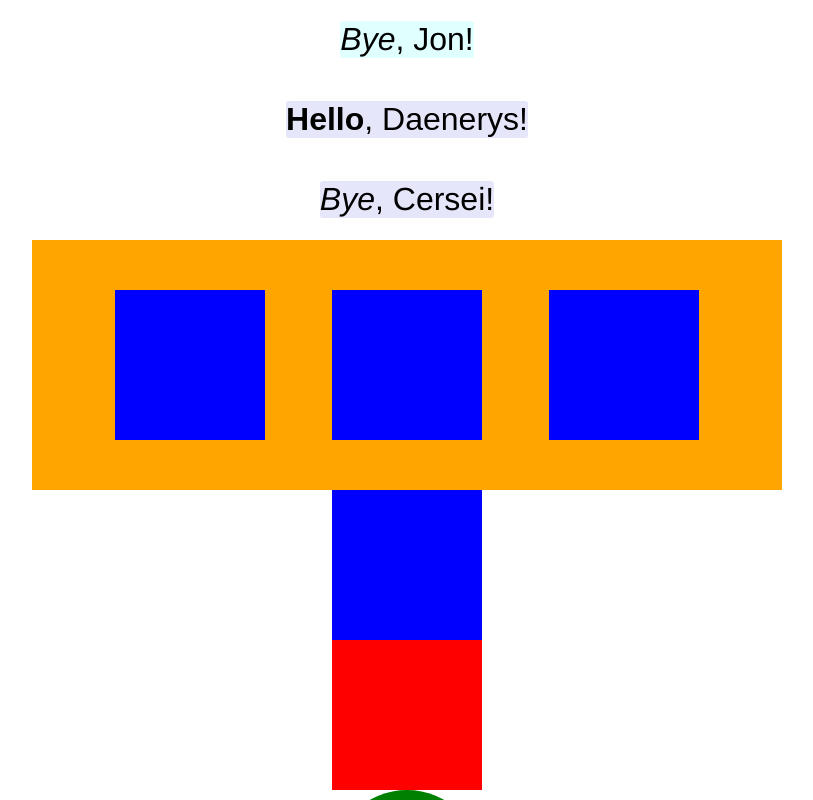
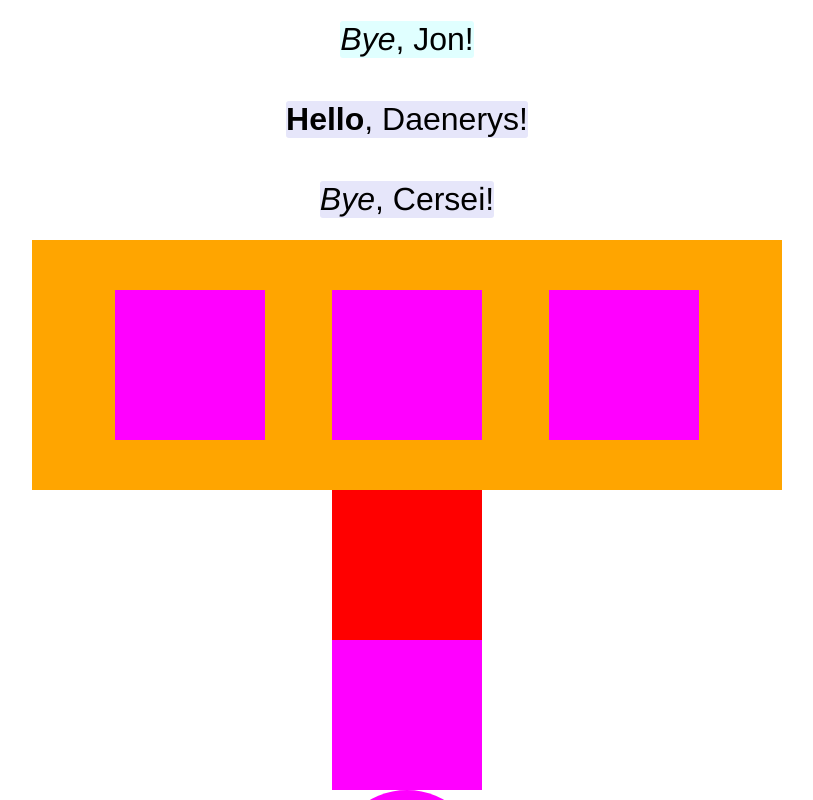
Before and after one commit to CodeCoreYVR/react-demo-june-2017, a React (Create React App) app: page / in a window 1280 px wide. Shown: the top 800 px of the page, without its empty margins (233-1046 px from the left). Built offline with nearby package versions, Linux system fonts and the light colour scheme.

Commit message:
Add solution to color cycle

```diff
--- a/src/components/App.js
+++ b/src/components/App.js
@@ -17,7 +17,9 @@ function App (props) {
       <Hello name='Daenerys' fontFamily='Papyrus' />
       <Hello name='Cersei' isBye={true} />
       <OrangeBox />
-      <Shape />
+      <Shape colors={
+        ['Red', 'Orange', 'Yellow', 'Green', 'Blue', 'Indigo', 'Violet']
+      } />
       <Shape bgColor='Red' />
       <Shape bgColor='Green' type='circle' />
       <Greetings names={['Jo', 'Dave', 'Lana', 'Dana', 'Tom']} />
--- a/src/components/Shape.js
+++ b/src/components/Shape.js
@@ -1,5 +1,44 @@
-import React from 'react';
+import React, {Component} from 'react';
 
+const COLORS = ['Magenta', 'Yellow', 'Cyan'];
+
+class Shape extends Component {
+  constructor (props) {
+    super(props);
+
+    this.state = {
+      colorIndex: 0
+    };
+
+    this.colorCycle = this.colorCycle.bind(this);
+  }
+
+  colorCycle () {
+    const {colors = COLORS} = this.props;
+    const {colorIndex} = this.state;
+    this.setState({colorIndex: (colorIndex + 1) % colors.length});
+  }
+
+  render () {
+    const {colors = COLORS, bgColor = 'Blue', type = 'square'} = this.props;
+
+    const style = {
+      borderRadius: type === 'circle' ? '99999999px' : '0px',
+      width: '150px',
+      height: '150px',
+      backgroundColor: colors[this.state.colorIndex]
+    }
+
+    return (
+      <div
+        onClick={this.colorCycle}
+        className='Shape'
+        style={style} />
+    );
+  }
+}
+
+/*
 function Shape (props) {
   const {bgColor = 'Blue', type = 'square'} = props;
 
@@ -14,5 +53,6 @@ function Shape (props) {
     <div className='Shape' style={style} />
   );
 }
+*/
 
 export default Shape;
```
